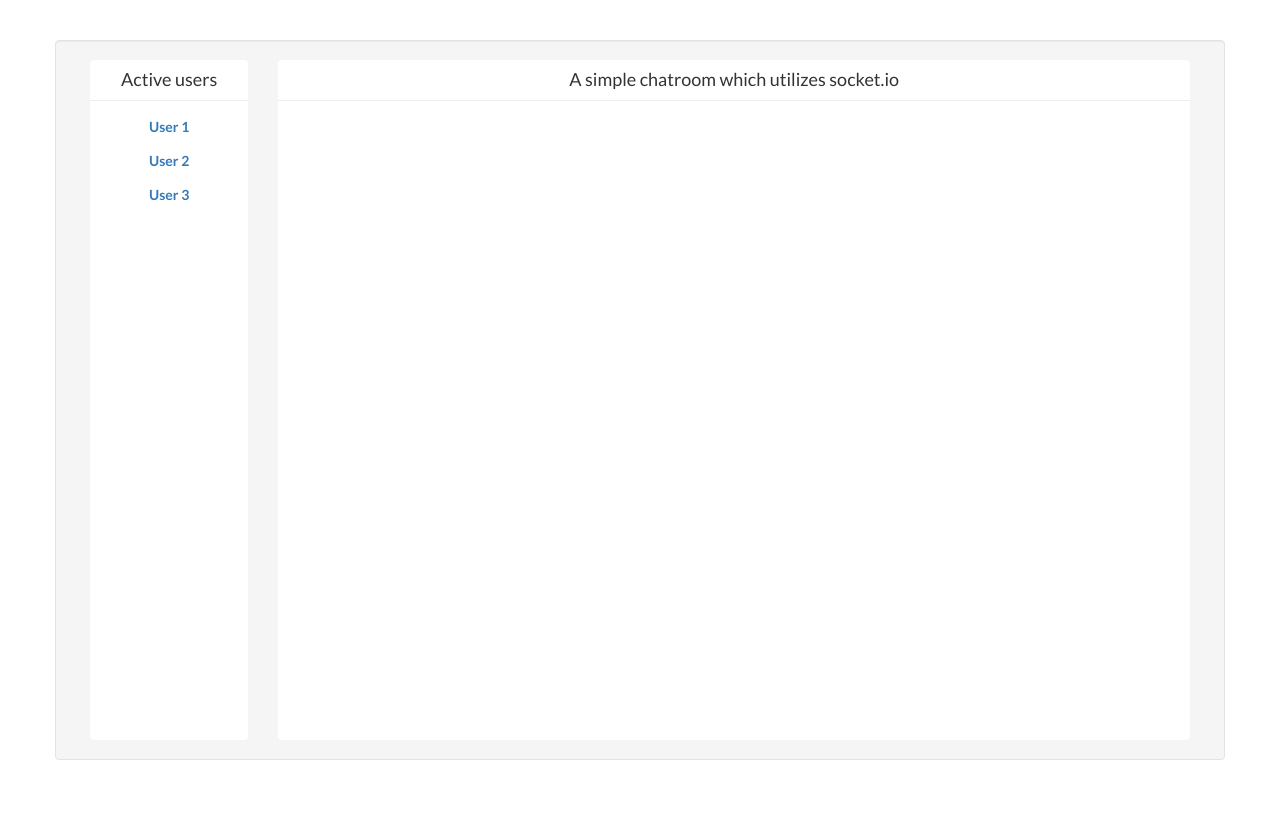
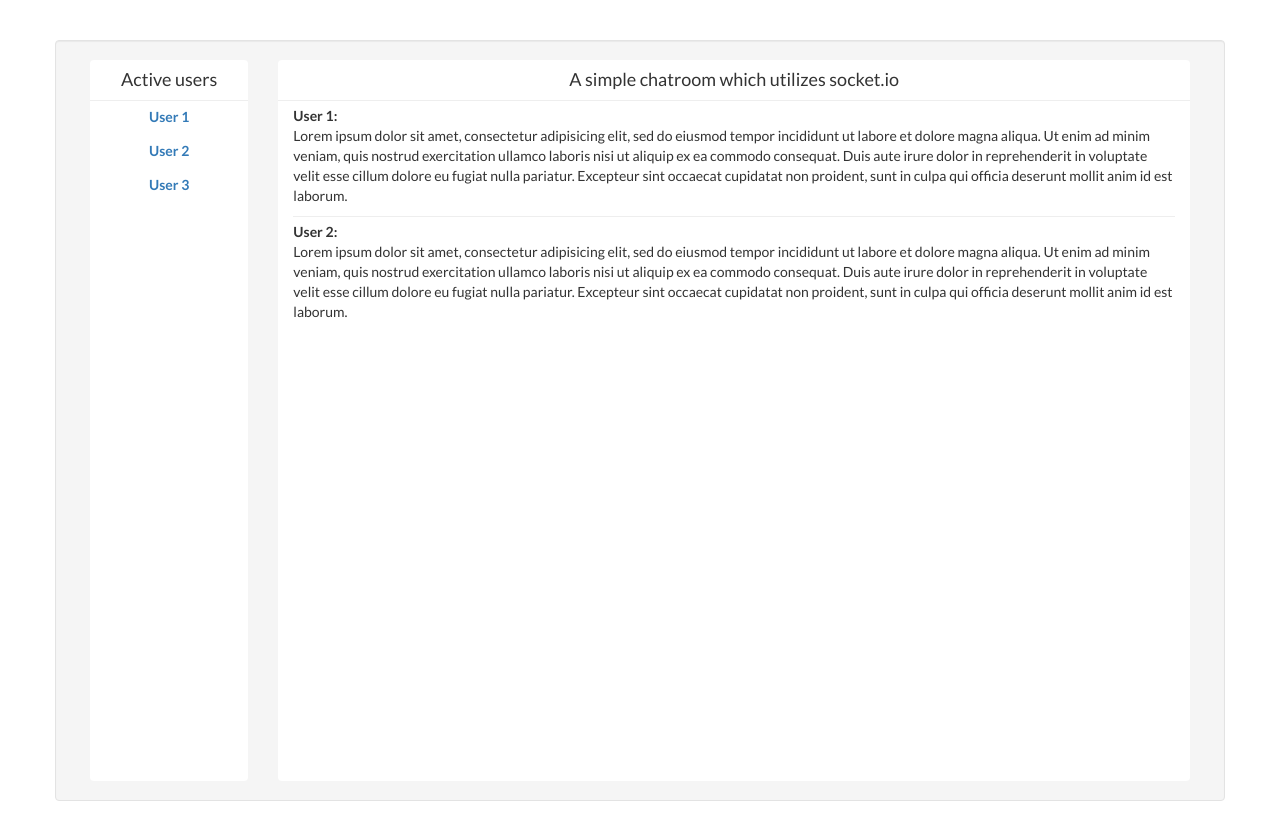
Before and after one commit to mllnd/node-chat, a website: page public/index.html in a window 1280 px wide. Before the commit the page ends 800 px from the top, so only its background shows below. Drawn offline with nearby package versions, Linux system fonts and the light colour scheme.

Commit message:
UI enhancements - scrollbars + other small changes

```diff
--- a/public/css/styles.css
+++ b/public/css/styles.css
@@ -8,8 +8,6 @@ body {
     overflow-y: scroll;
 }
 .data-container {
-    background-color: #fff;
-    border-radius: 4px;
     padding-bottom: 10px;
     height: 680px;
 }
@@ -25,3 +23,22 @@ body {
     text-align: center;
     margin-top: 0px !important;
 }
+.content-wrapper {
+    background-color: #fff;
+    border-radius: 4px;
+}
+.chat-entry {
+    word-wrap: break-word;
+    padding-bottom: 10px;
+    padding-top: 5px;
+}
+.chat-entry {
+    border-top: #eee 1.5px solid;
+}
+
+.chat-entry:first-child {
+    border-top: none;
+}
+h4 {
+    margin-bottom: 0px;
+}
--- a/public/index.html
+++ b/public/index.html
@@ -20,8 +20,9 @@
             <div class="row">
                 <div class="col-md-12 well" style="min-height: 700px">
                     <div class="col-md-2">
+                        <div class="content-wrapper">
+                            <h4 class="chat-heading">Active users</h4>
                             <div class="data-container scrollable">
-                            <h4 class="chat-heading">Active users</h4>
                                 <ul class="nav nav-pills nav-stacked user-list">
                                     <li><a href="#">User 1</a></li>
                                     <li><a href="#">User 2</a></li>
@@ -29,10 +30,27 @@
                                 </ul>
                             </div>
                         </div>
+                    </div>
                     <div class="col-md-10">
-                        <div class="data-container">
+                        <div class="content-wrapper">
                             <h4 class="chat-heading">A simple chatroom which utilizes socket.io</h4>
+                            <div class="data-container scrollable">
+                                <div class="col-md-12">
                                     <div id="chat">
+                                        <div class="chat-entry"><span class="chat-entry-user"><b>User 1:</b></span><br><span class="chat-entry-text">Lorem ipsum dolor sit amet, consectetur adipisicing elit, sed do eiusmod
+                                        tempor incididunt ut labore et dolore magna aliqua. Ut enim ad minim veniam,
+                                        quis nostrud exercitation ullamco laboris nisi ut aliquip ex ea commodo
+                                        consequat. Duis aute irure dolor in reprehenderit in voluptate velit esse
+                                        cillum dolore eu fugiat nulla pariatur. Excepteur sint occaecat cupidatat non
+                                        proident, sunt in culpa qui officia deserunt mollit anim id est laborum.</span></div>
+                                        <div class="chat-entry"><span class="chat-entry-user"><b>User 2:</b></span><br><span class="chat-entry-text">Lorem ipsum dolor sit amet, consectetur adipisicing elit, sed do eiusmod
+                                        tempor incididunt ut labore et dolore magna aliqua. Ut enim ad minim veniam,
+                                        quis nostrud exercitation ullamco laboris nisi ut aliquip ex ea commodo
+                                        consequat. Duis aute irure dolor in reprehenderit in voluptate velit esse
+                                        cillum dolore eu fugiat nulla pariatur. Excepteur sint occaecat cupidatat non
+                                        proident, sunt in culpa qui officia deserunt mollit anim id est laborum.</span></div>
+                                    </div>
+                                </div>
                             </div>
                         </div>
                     </div>
```
Lines whose indentation alone changed are shown as unchanged.
